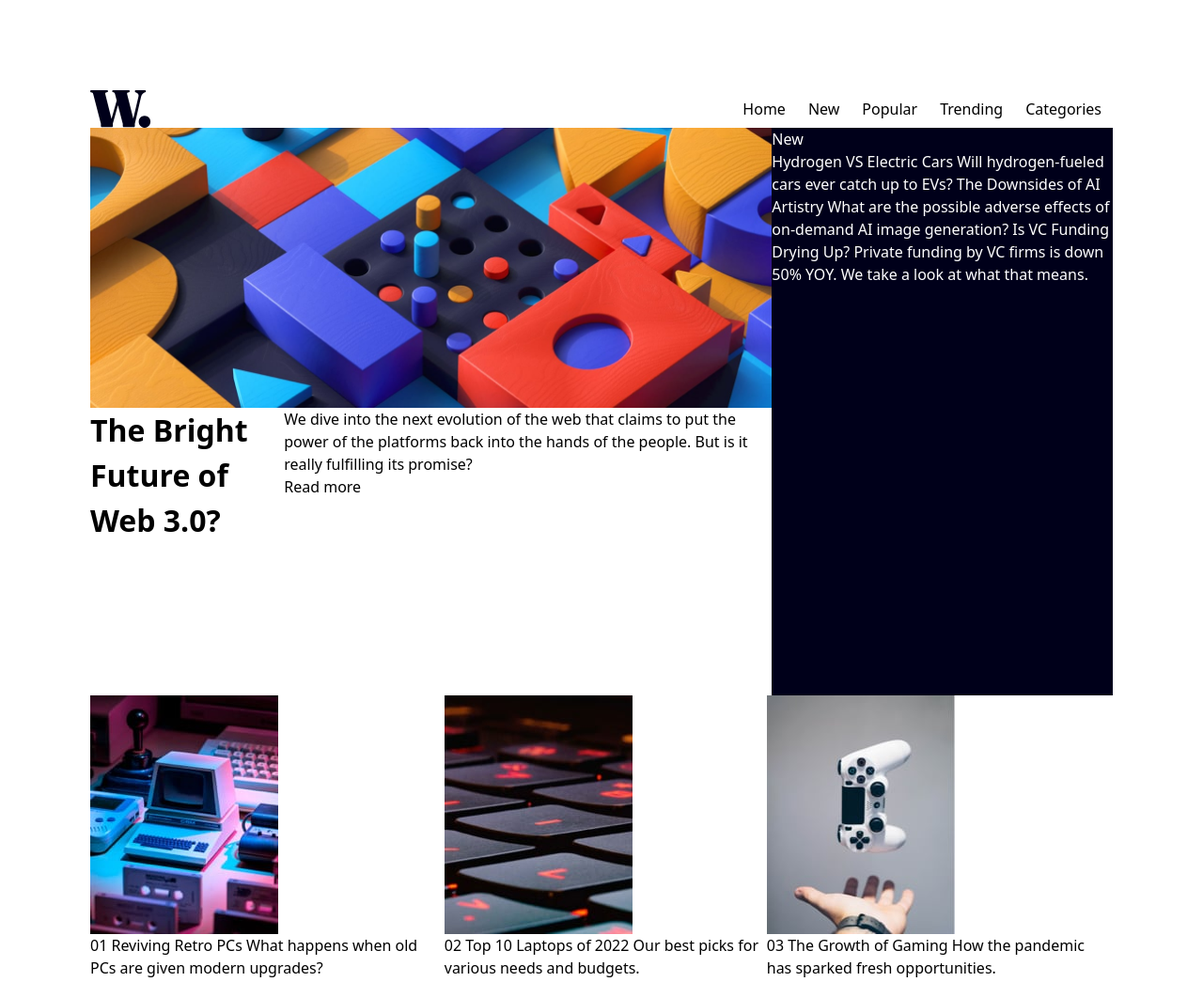
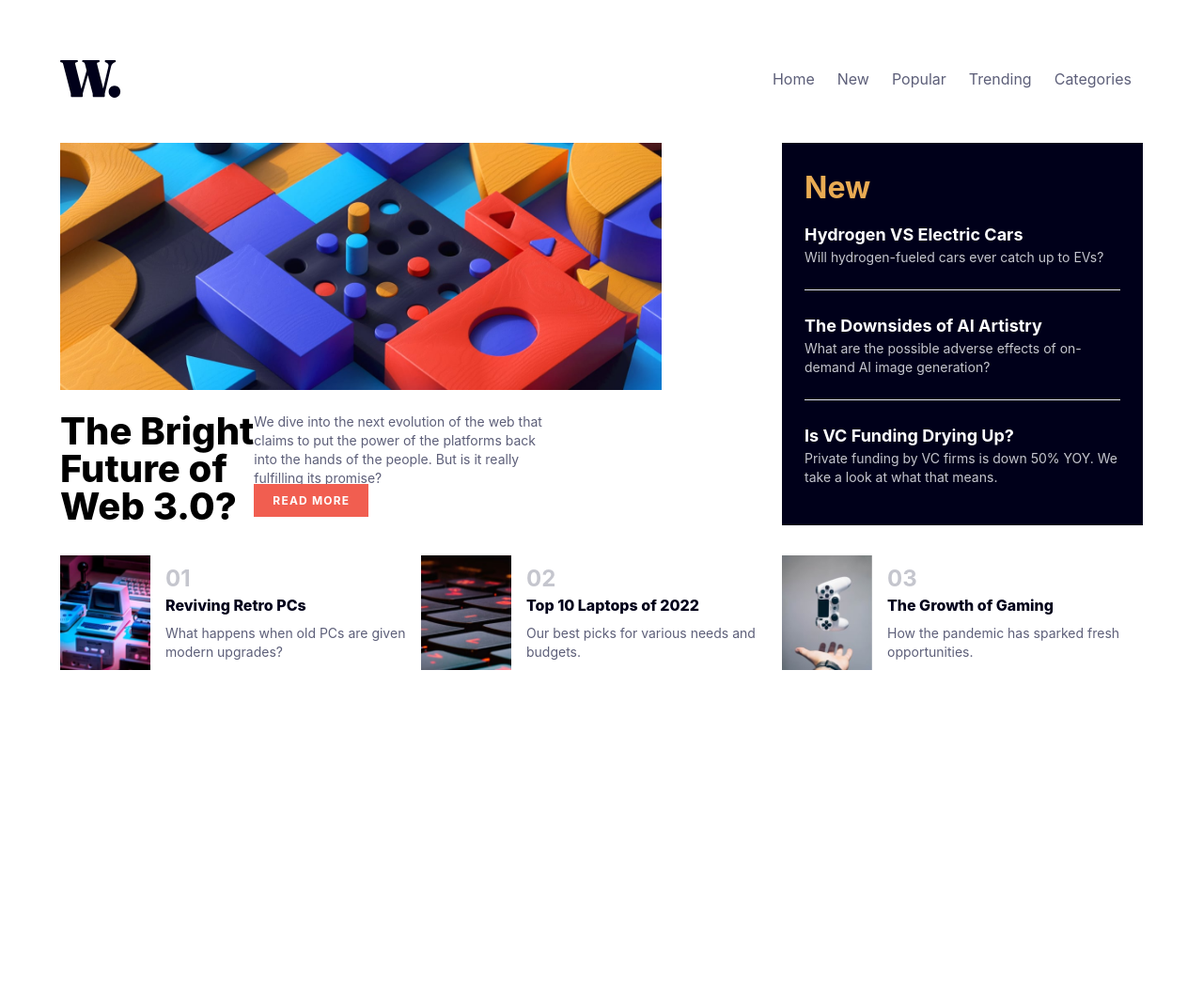
Before and after one commit to thalesmariiano/News-homepage-Man, a website: page src/index.html in a window 1280 px wide. Shown: the top 1045 px of the page at 94% size. Drawn offline with Linux system fonts and the light colour scheme.

Commit message:
styles updates

```diff
--- a/src/index.html
+++ b/src/index.html
@@ -11,73 +11,83 @@
 </head>
 <body>
 
-  <div class="w-full min-h-screen p-24">
+  <div class="w-full min-h-screen p-16">
     <div>
-      <header class="w-full flex justify-between items-center">
+      <header class="w-full flex justify-between items-center mb-12">
         <div>
           <img src="../assets/images/logo.svg" alt="Logo">
         </div>
 
         <nav>
           <ul class="flex">
-            <li class="px-3"><a href="#">Home</a></li>
-            <li class="px-3"><a href="#">New</a></li>
-            <li class="px-3"><a href="#">Popular</a></li>
-            <li class="px-3"><a href="#">Trending</a></li>
-            <li class="px-3"><a href="#">Categories</a></li>
+            <li class="px-3"><a href="#" class="font-inter text-[#5d5f79] hover:text-[#f15e50]">Home</a></li>
+            <li class="px-3"><a href="#" class="font-inter text-[#5d5f79] hover:text-[#f15e50]">New</a></li>
+            <li class="px-3"><a href="#" class="font-inter text-[#5d5f79] hover:text-[#f15e50]">Popular</a></li>
+            <li class="px-3"><a href="#" class="font-inter text-[#5d5f79] hover:text-[#f15e50]">Trending</a></li>
+            <li class="px-3"><a href="#" class="font-inter text-[#5d5f79] hover:text-[#f15e50]">Categories</a></li>
           </ul>
         </nav>
       </header>
 
       <div class="grid grid-cols-3 grid-rows-3">
-        <div class="col-span-2 row-span-2">
-          <img src="../assets/images/image-web-3-desktop.jpg">
-          <div class="flex">
+        <div class="col-span-2 row-span-1">
+          <img class="w-[40rem]" src="../assets/images/image-web-3-desktop.jpg">
+          <div class="flex mt-6">
             <div>
-              <h1 class="font-bold text-[2rem]">The Bright Future of Web 3.0?</h1>
+              <h1 class="font-inter font-extrabold text-[2.5rem] leading-10">The Bright <br> Future of <br> Web 3.0?</h1>
             </div>
             <div>
-               <p>We dive into the next evolution of the web that claims to put the power of the platforms back into the hands of the people.
-               But is it really fulfilling its promise?</p>
+               <p class="font-inter font-normal text-sm text-[#5d5f79]">We dive into the next evolution of the web that <br> claims to put the power of the platforms back <br> into the hands of the people.
+               But is it really <br> fulfilling its promise?</p>
 
-                <a href="#">Read more</a>
+                <a href="#" class="font-inter font-bold text-xs text-white bg-[#f15e50] px-5 py-2.5 tracking-widest hover:bg-[#00001a]">READ MORE</a>
             </div>
           </div>
         </div>
 
-        <div class="row-span-2 bg-[#00001a] text-white">
-          <h1>New</h1>
-          Hydrogen VS Electric Cars
-          Will hydrogen-fueled cars ever catch up to EVs?
+        <div class="row-span-1 bg-[#00001a] p-6 text-white">
+          <h1 class="font-inter font-bold text-[2rem] text-[#e9ab53] mb-3">New</h1>
+          <h2 class="font-inter font-bold text-white text-lg">Hydrogen VS Electric Cars</h2>
+          <p class="font-inter text-[#c5c6ce] text-sm">Will hydrogen-fueled cars ever catch up to EVs?</p>
 
-          The Downsides of AI Artistry
-          What are the possible adverse effects of on-demand AI image generation?
+          <hr class="my-6">
 
-          Is VC Funding Drying Up?
-          Private funding by VC firms is down 50% YOY. We take a look at what that means.
+          <h2 class="font-inter font-bold text-white text-lg">The Downsides of AI Artistry</h2>
+          <p class="font-inter text-[#c5c6ce] text-sm">What are the possible adverse effects of on-demand AI image generation?</p>
+
+          <hr class="my-6">
+
+          <h2 class="font-inter font-bold text-white text-lg">Is VC Funding Drying Up?</h2>
+          <p class="font-inter text-[#c5c6ce] text-sm">Private funding by VC firms is down 50% YOY. We take a look at what that means.</p>
         </div>
 
         <div class="col-span-3">
-          <div class="flex">
-            <div>
-              <img src="../assets/images/image-retro-pcs.jpg">
-              01
-              Reviving Retro PCs
-              What happens when old PCs are given modern upgrades?
+          <div class="flex justify-between mt-8">
+            <div class="flex items-center w-96">
+              <img class="w-24" src="../assets/images/image-retro-pcs.jpg">
+              <div class="ml-4">
+                <p class="font-inter font-bold text-2xl text-[#c5c6ce]">01</p>
+                <h2 class="font-inter font-extrabold text-[#00001a] hover:text-[#f15e50]"><a href="#">Reviving Retro PCs</a></h2>
+                <p class="font-inter text-sm text-[#5d5f79] mt-2">What happens when old PCs are given modern upgrades?</p>
+              </div>
             </div>
 
-            <div>
-              <img src="../assets/images/image-top-laptops.jpg">
-              02
-              Top 10 Laptops of 2022
-              Our best picks for various needs and budgets.
+            <div class="flex items-center w-96">
+              <img class="w-24" src="../assets/images/image-top-laptops.jpg">
+              <div class="ml-4">
+                <p class="font-inter font-bold text-2xl text-[#c5c6ce]">02</p>
+                <h2 class="font-inter font-extrabold text-[#00001a] hover:text-[#f15e50]"><a href="#">Top 10 Laptops of 2022</a></h2>
+                <p class="font-inter text-sm text-[#5d5f79] mt-2">Our best picks for various needs and budgets.</p>
+              </div>
             </div>
 
-            <div>
-              <img src="../assets/images/image-gaming-growth.jpg">
-              03
-              The Growth of Gaming
-              How the pandemic has sparked fresh opportunities.
+            <div class="flex items-center w-96">
+              <img class="w-24" src="../assets/images/image-gaming-growth.jpg">
+              <div class="ml-4">
+                <p class="font-inter font-bold text-2xl text-[#c5c6ce]">03</p>
+                <h2 class="font-inter font-extrabold text-[#00001a] hover:text-[#f15e50]"><a href="#">The Growth of Gaming</a></h2>
+                <p class="font-inter text-sm text-[#5d5f79] mt-2">How the pandemic has sparked fresh opportunities.</p>
+              </div>
             </div>
           </div>
         </div>
--- a/src/styles.css
+++ b/src/styles.css
@@ -1,3 +1,4 @@
 @tailwind base;
 @tailwind components;
 @tailwind utilities;
+@import url('https://fonts.googleapis.com/css2?family=Inter:wght@400;700;800&display=swap');
--- a/tailwind.config.js
+++ b/tailwind.config.js
@@ -3,6 +3,9 @@ module.exports = {
   content: ['./src/**/*.{html, js}'],
   theme: {
     extend: {},
+    fontFamily: {
+      inter: ['Inter', 'sans-serif']
+    }
   },
   plugins: [],
 }
```
Also changed, not shown: dist/styles.css.
